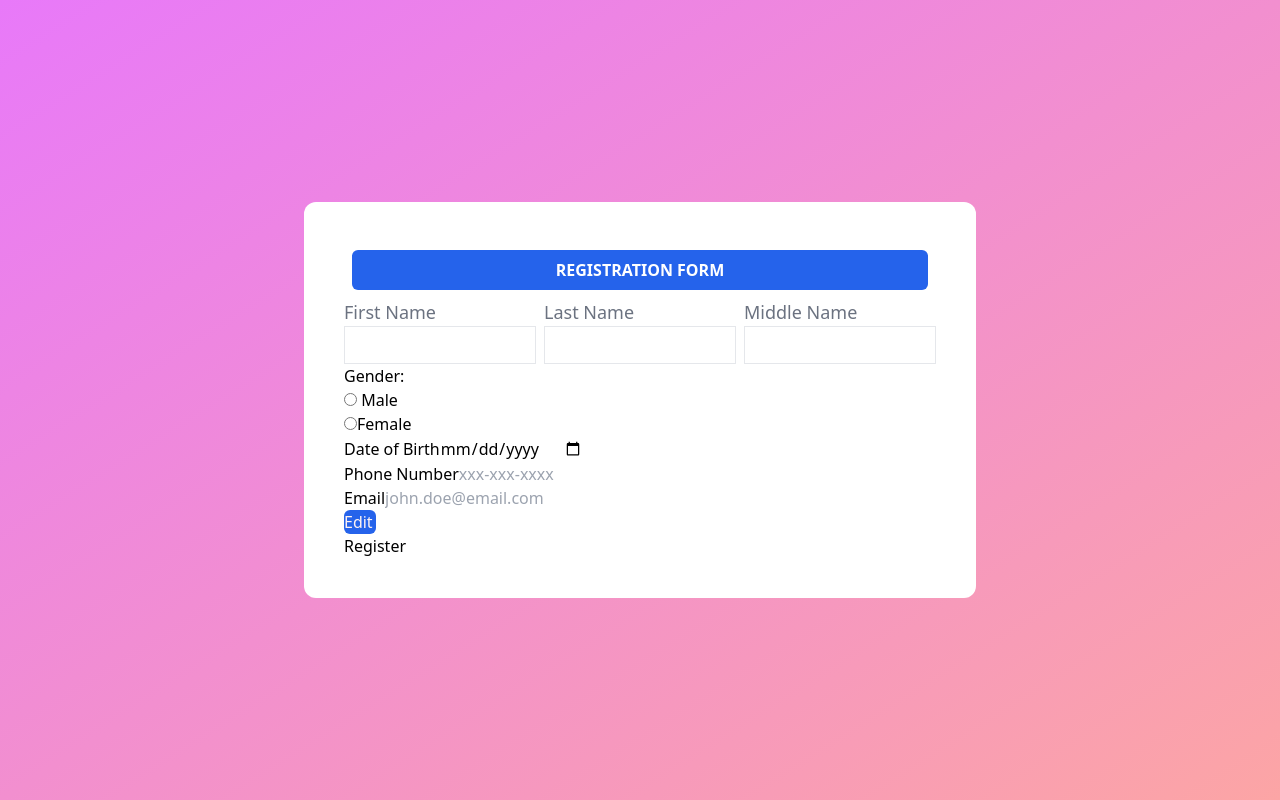
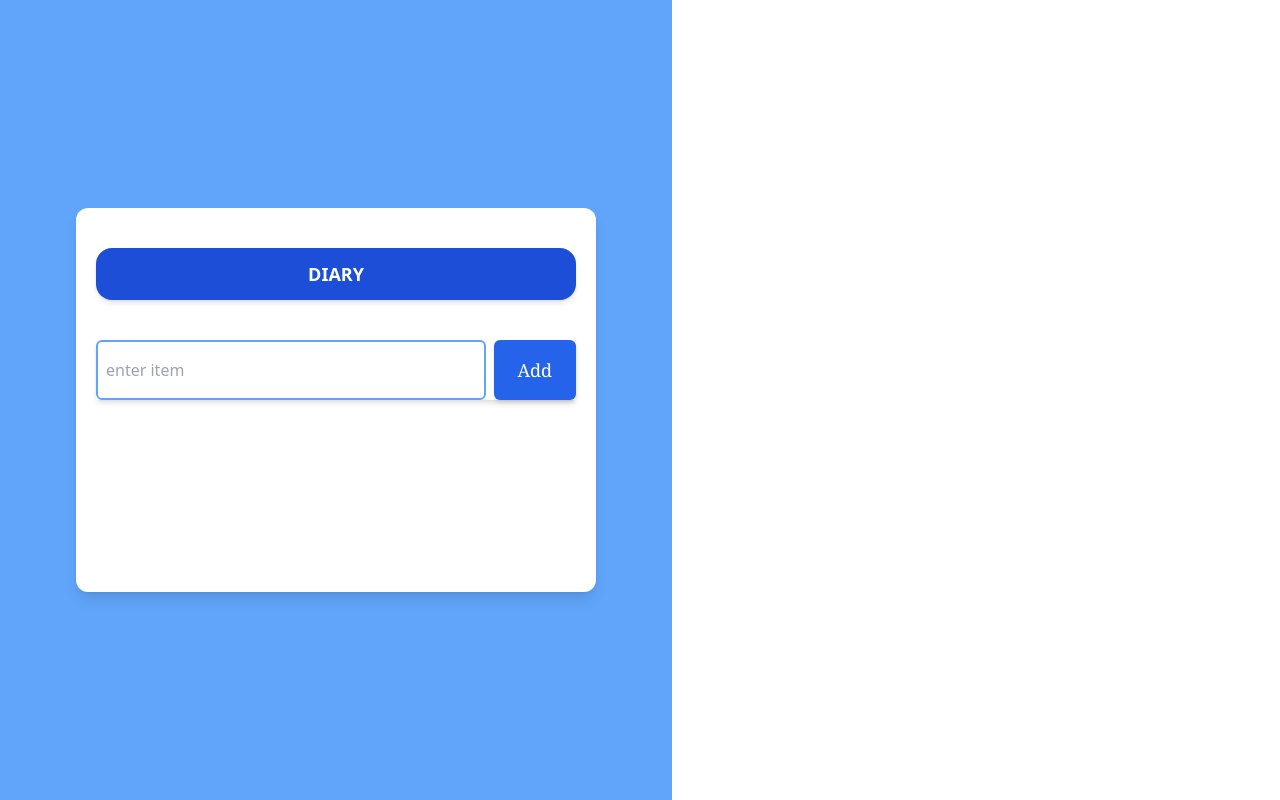
Before and after one commit to DavidKwameAgyekumDadzie/code-along-, a React (Create React App) app: page / in a window 1280 px wide. Built offline with nearby package versions, Linux system fonts and the light colour scheme.

Commit message:
how to implement useState

```diff
--- a/src/App.js
+++ b/src/App.js
@@ -3,8 +3,8 @@
 // import {Image} from "./components/Image";
 // import Navbar from "./components/Navbar";
 // import Practice from "./components/Practice";
-// import TaskManager from "./components/TaskManager";
-import Form from "./components/Form"
+import TaskManager from "./components/TaskManager";
+// import Form from "./components/Form"
 
 function App(){
   return (
@@ -17,8 +17,8 @@ function App(){
       <Button label="Register" />
       <Image />
       <Practice />  */}
-      {/* <TaskManager /> */}
-      <Form />
+      <TaskManager />
+      {/* <Form /> */}
 
     </div>
   )
--- a/src/components/TaskItem.jsx
+++ b/src/components/TaskItem.jsx
@@ -1,14 +1,21 @@
-import {TrashIcon} from "@heroicons/react/outline";
+import { TrashIcon } from "@heroicons/react/outline";
 
 function TaskItem({task, handleDelete}) {
     return(
-        <div className="flex items-center bg-teal-200 p-2 borer-2 border-grey-300 rounded-md">
-                <div className="flex-1">{task}</div>
-                <div className="bg-blue-600 p-2 rounded-md"
-                onClick={() => handleDelete(task)}
+        <div className="flex items-center justify-between bg-teal-200 p-2 borer-2 border-grey-300 rounded-md">
+            <div className="flex space-x-2">
+                <input type="checkbox" name="" id="" checked={task.completed}
+                onChange={() => {}}
+                />
+                <div className="flex-1">{task.text}</div>
+            </div>
+                <div className="flex-1">{task.text}</div>
+
+                <button className="bg-blue-600 p-2 rounded-md"
+                onClick={() => handleDelete(task.id)}
                 >
                     <TrashIcon height={24} color="white" />
-                </div>
+                </button>
         </div>
     )
 }
--- a/src/components/TaskManager.jsx
+++ b/src/components/TaskManager.jsx
@@ -1,53 +1,87 @@
-import React, {useState} from "react";
+import React, { useEffect, useState } from "react";
+
+import { v4 as uuid} from "uuid";
+
 import TaskItem from "./TaskItem";
+//import bg from "../assets/images/bg.png";
 
-function TaskManager(){
-const [tasks, setTasks] = useState([]);
-const [input, setInput] = useState("");
+const getTasksFromLocalStorage = () => {
+//get the task from the localstorage
+const saveTasks=localStorage.getItem("tasks");
+if (!saveTasks) return[];
+// We use of the parse method
+return JSON.parse(saveTasks);
+}
+function TaskManager (){
+    const [tasks, setTasks] = useState (getTasksFromLocalStorage);
+    const [input, setInput] = useState ("");
 
-const handleSubmit = (e) => {
+    const handleSubmit = (e) =>{
+
         e.preventDefault();
-    if(input==="") return;
 
-    setTasks([input, ...tasks]);
-    setInput("")
+        if(input ==="") return;
+        const newTask = {
+            id: uuid(),
+            text: input,
+            completed: false
+
+        }
+        // const [input, setInput] = useState("");
+        // replace the input in the function below with newTask
+        // setTasks([input, ...tasks]);
+        setTasks([newTask, ...tasks]);
+        setInput("");
+
+
+
+
+    }
+    const handleDelete = id => {
+        const newTasks = tasks.filter((tasks) => tasks.id !== id);
+        setTasks(newTasks);
+        localStorage.setItem("task", JSON.stringify(tasks));
     };
 
-const handleDelete = idx => {
-    const newTask = tasks.filter((task) => task !== idx);
-    setTasks(newTask);
+    useEffect(() => {
+    localStorage.setItem("tasks", JSON.stringify(tasks));
+}, [tasks]);
+     return(
+
+        <div className="bg-blue-400 h-screen max-w-2xl w-full flex justify-center items-center">
+
+            {/* <img src={bg} alt="background" className=" absolute w-full h-full object-cover mix-blend-screen "/> */}
+
+            <div className="max-w-xl rounded-xl bg-white py-10 px-5 max-h-96 overflow-hidden shadow-lg" >
+            <div className="flex justify-center mb-10 bg-blue-700 rounded-2xl py-3 shadow-md" >
+                <h1 className="text-white text-center text-lg font-extrabold ">DIARY</h1>
+            </div>
+                <form className="flex space-x-2 w-[30rem] shadow-md" onSubmit={handleSubmit}>
+
+
+                    <input type="text" className="border-blue-400 border-2 px-2 py-3 rounded-md
+                    p-2 outline-none w-10/12" placeholder="enter item " onChange={(e) =>setInput(e.target.value)}
+                    value={input}/>
+                <button  disabled ={input ===""} type="add" className="bg-blue-600 px-6 py-4 text-lg rounded-md text-center font-serif text-white shadow-md">Add</button>
+                </form>
+                <div className="mt-6 space-y-2 overflow-y-auto h-56 ">
+                 {
+                    tasks.map((task) =>(
+                    // <TaskItem task = {task} handleDelete = {handleDelete} />))
+                    <TaskItem key = {task.id} task = {task} handleDelete = {handleDelete} />))
 
                  }
 
-    return (
- <div className="h-screen
-         bg-blue-600
-         flex justify-center
-         items-center"
-         >
-            <div className="max-w-xl bg-white rounded-xl px-5 py-10">
-                <form  onSubmit={handleSubmit} className="space-x-5 w-[30rem] flex mb-10">
-                    <input type= "text" className="border-2
-                     border-green-400 p-2 rounded-md outline-none w-10/12"
-                     onChange={(e) => setInput(e.target.value)}
-                    //  value={input === ""}
-                      />
 
-                    <button type="submit" className="bg-blue-600
-                     text-white text-lg py-2 px-5 rounded-md"
-                    disabled={input===""}
-                     > Add</button>
-                </form>
 
-                <div className="space-y-3 overflow-auto h-50">
-                    {
-                    tasks.map((task) => (
-                    <TaskItem task={task} handleDelete={handleDelete} />
-                ))}
                 </div>
             </div>
+
+
+
         </div>
     );
+
 }
 
 export default TaskManager;
```
Lines whose indentation alone changed are shown as unchanged.
